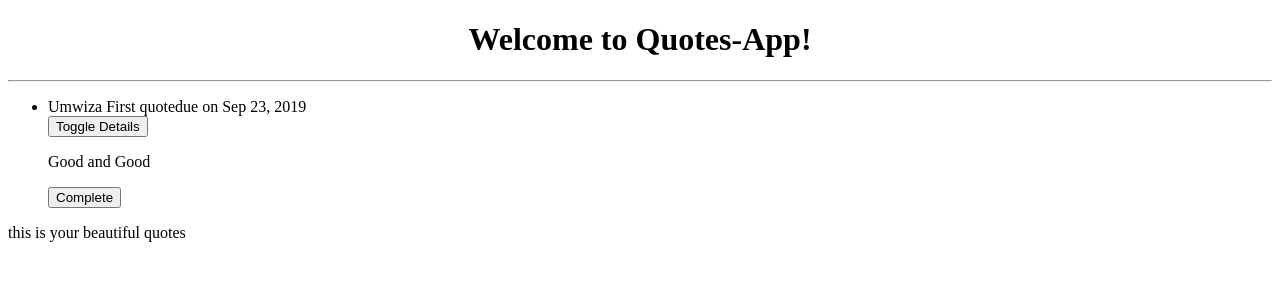
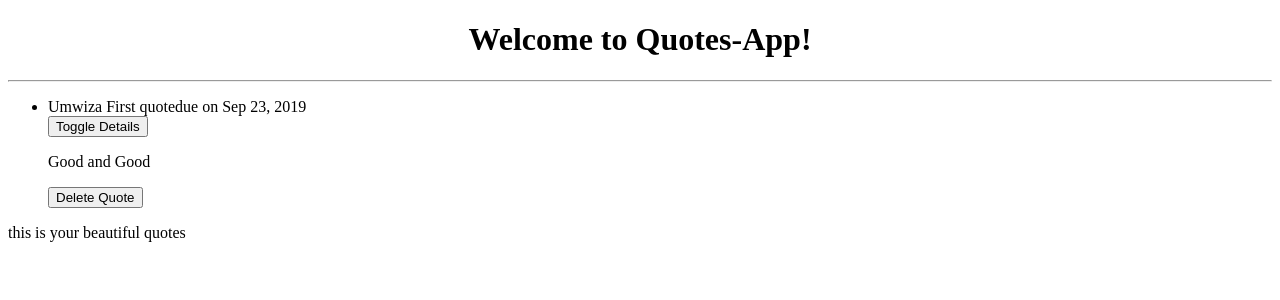
Before and after one commit to umwalikara/app-quote, an Angular app: page / in a window 1280 px wide. Both pictures are taken after a click on the button "Toggle Details". Shown: the top 300 px of the page. Built offline with nearby package versions, Linux system fonts and the light colour scheme.

Commit message:
add delete quote button

```diff
--- a/src/app/quote-detail/quote-detail.component.html
+++ b/src/app/quote-detail/quote-detail.component.html
@@ -1,2 +1,3 @@
 <p>  {{quote.description}}</p>
-<button (click)= 'quoteComplete(true)'>Complete</button>
+<!-- <button (click)= 'quoteComplete(true)'>Complete</button> -->
+<button (click)= 'quoteDelete(true)'>Delete Quote</button>
--- a/src/app/quote-detail/quote-detail.component.ts
+++ b/src/app/quote-detail/quote-detail.component.ts
@@ -7,10 +7,13 @@ import { Quote } from '../Quote';
 })
 export class QuoteDetailComponent implements OnInit {
    @Input() quote: Quote
-   @Output() isComplete = new EventEmitter<boolean>();
+   @Output() isDelete = new EventEmitter<boolean>();
 
-  quoteComplete(complete:boolean){
-    this.isComplete.emit(complete);
+  // quoteComplete(complete:boolean){
+  //   this.isComplete.emit(complete);
+  // }
+  quoteDelete(erase:boolean){
+    this.isDelete.emit(erase);
   }
   constructor() { }
 
--- a/src/app/quote/quote.component.html
+++ b/src/app/quote/quote.component.html
@@ -4,7 +4,8 @@
 <div *ngFor="let quote of quotes;let i=index" >
   <li>{{quote.name}}due on {{quote.completeDate|date}}</li>
   <button (click)='toggleDetails(i)'>Toggle Details</button>
-  <app-quote-detail *ngIf='quote.showDescription' [quote]='quote' (isComplete) = 'completeGoal($event,i)'></app-quote-detail>
+  <!-- <app-quote-detail *ngIf='quote.showDescription' [quote]='quote' (isComplete) = 'completeGoal($event,i)'></app-quote-detail> -->
+  <app-quote-detail *ngIf='quote.showDescription' [quote]='quote' (isDelete) = 'deleteGoal($event,i)'></app-quote-detail>
 </div>
 </ul>
 <p *ngIf="quotes.length >0">this is your beautiful quotes</p>
--- a/src/app/quote/quote.component.ts
+++ b/src/app/quote/quote.component.ts
@@ -12,9 +12,18 @@ export class QuoteComponent implements OnInit {
   toggleDetails(index){
     this.quotes[index].showDescription = !this.quotes[index].showDescription;
   }
-  completeGoal(isComplete, index){
-    if (isComplete) {
-      this.quotes.splice(index,1);
+  // completeQuote(isComplete, index){
+  //   if (isComplete) {
+  //     this.quotes.splice(index,1);
+  //   }
+  // }
+  deleteGoal(isDelete, index){
+    if (isDelete) {
+      let toDelete = confirm(`Are you sure you want to delete ${this.quotes[index].name}?`)
+
+      if (toDelete){
+        this.quotes.splice(index,1)
+      }
     }
   }
   constructor() { }
```
